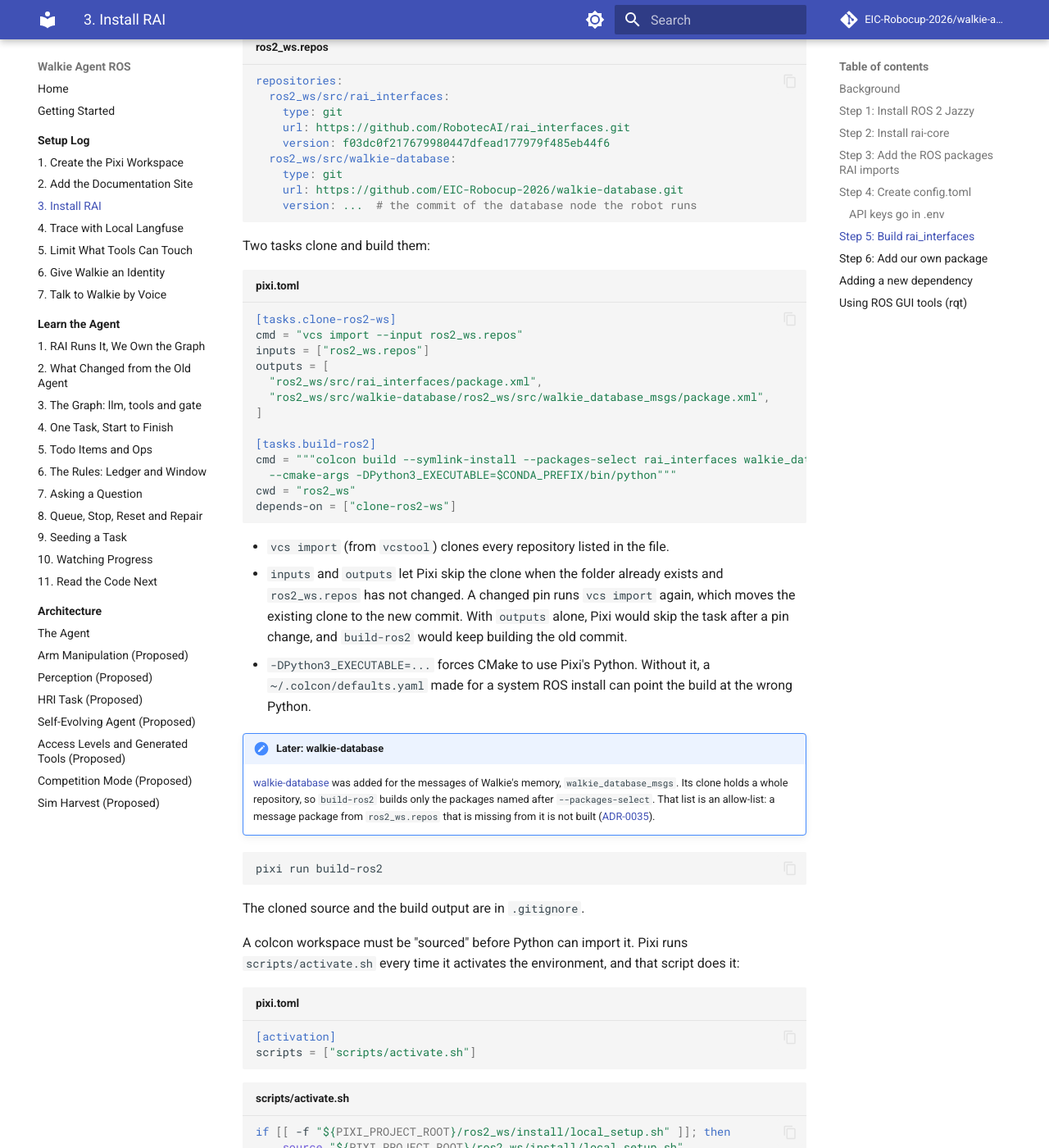
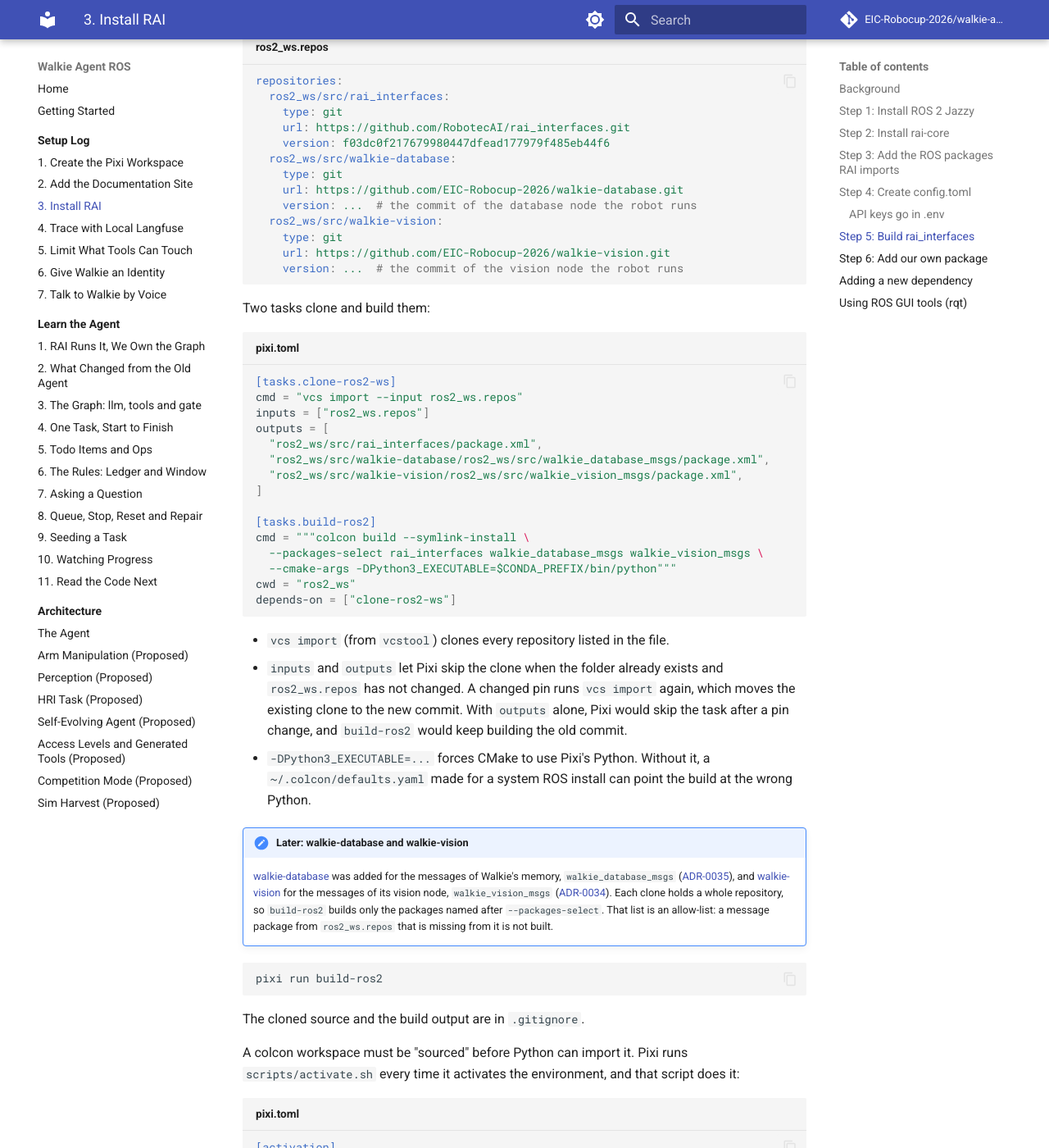
Before and after one commit to EIC-Robocup-2026/walkie-agent-ros, an MkDocs documentation site: the page built from docs/setup/03-ros-and-rai.md, in a window 1280 px wide and 1400 px high, scrolled down 3756 px. Shown: the whole window at 82% size. Built offline with MkDocs 1.6.1 and Material for MkDocs 9.7.7, drawn with Linux system fonts in a browser that asks for light colours; comment, search, counter and statistics services are not loaded; some of the changed text lies outside the part shown.

Commit message:
build: pin walkie_vision_msgs and build it with the other message packages
The perception work that follows imports PersonDetectionArray,
ObjectDetectionArray and EmbedText from walkie_vision_msgs, which is not
packaged. Pin walkie-vision in ros2_ws.repos at 1576d6f, the commit of its
one-process vision node on origin/main, and have clone-ros2-ws and
build-ros2 clone and build the message package next to rai_interfaces and
walkie_database_msgs. --packages-select is an allow-list, so only the
message package is built from the whole clone.

tests/conftest.py now stops with the build-ros2 hint when the package is
missing, as it does for the other two. tests/test_vision_msgs.py pins the
message fields the people and seat tools will read, so a later pin move
that renames or resizes one of them fails in the tests, not on the robot.

The CI comment, .gitignore, README, getting-started, the setup log and the
perception and agent pages now name the third package and mark the pin as
done. The perception page's interfaces table says the vision node at
1576d6f publishes the people and objects topics, since that node is what
the pin points at; the EmbedText server is still not built.

````diff
--- a/docs/setup/03-ros-and-rai.md
+++ b/docs/setup/03-ros-and-rai.md
@@ -256,7 +256,8 @@
 ```
 
 The repository and its exact commit are listed in `ros2_ws.repos`. The file
-now also lists walkie-database, which was added later (see the note below):
+now also lists walkie-database and walkie-vision, which were added later
+(see the note below):
 
 ```yaml title="ros2_ws.repos"
 repositories:
@@ -268,6 +269,10 @@
     type: git
     url: https://github.com/EIC-Robocup-2026/walkie-database.git
     version: ...  # the commit of the database node the robot runs
+  ros2_ws/src/walkie-vision:
+    type: git
+    url: https://github.com/EIC-Robocup-2026/walkie-vision.git
+    version: ...  # the commit of the vision node the robot runs
 ```
 
 Two tasks clone and build them:
@@ -279,10 +284,12 @@
 outputs = [
   "ros2_ws/src/rai_interfaces/package.xml",
   "ros2_ws/src/walkie-database/ros2_ws/src/walkie_database_msgs/package.xml",
+  "ros2_ws/src/walkie-vision/ros2_ws/src/walkie_vision_msgs/package.xml",
 ]
 
 [tasks.build-ros2]
-cmd = """colcon build --symlink-install --packages-select rai_interfaces walkie_database_msgs \
+cmd = """colcon build --symlink-install \
+  --packages-select rai_interfaces walkie_database_msgs walkie_vision_msgs \
   --cmake-args -DPython3_EXECUTABLE=$CONDA_PREFIX/bin/python"""
 cwd = "ros2_ws"
 depends-on = ["clone-ros2-ws"]
@@ -298,14 +305,17 @@
   a `~/.colcon/defaults.yaml` made for a system ROS install can point the
   build at the wrong Python.
 
-!!! note "Later: walkie-database"
+!!! note "Later: walkie-database and walkie-vision"
     [walkie-database](https://github.com/EIC-Robocup-2026/walkie-database)
-    was added for the messages of Walkie's memory, `walkie_database_msgs`.
-    Its clone holds a whole repository, so `build-ros2` builds only the
+    was added for the messages of Walkie's memory, `walkie_database_msgs`
+    ([ADR-0035](../architecture/decisions/0035-memory-through-walkie-database.md)),
+    and [walkie-vision](https://github.com/EIC-Robocup-2026/walkie-vision)
+    for the messages of its vision node, `walkie_vision_msgs`
+    ([ADR-0034](../architecture/decisions/0034-vision-models-in-walkie-vision.md)).
+    Each clone holds a whole repository, so `build-ros2` builds only the
     packages named after `--packages-select`. That list is an allow-list: a
     message package from `ros2_ws.repos` that is missing from it is not
-    built
-    ([ADR-0035](../architecture/decisions/0035-memory-through-walkie-database.md)).
+    built.
 
 ```bash
 pixi run build-ros2
````
Also changed, not shown: README.md (+1 -1 lines), docs/architecture/agent.md (+1 -1 lines), docs/architecture/perception.md (+7 -7 lines), docs/getting-started.md (+10 -7 lines), pixi.toml (+8 -5 lines), 5 other files.
